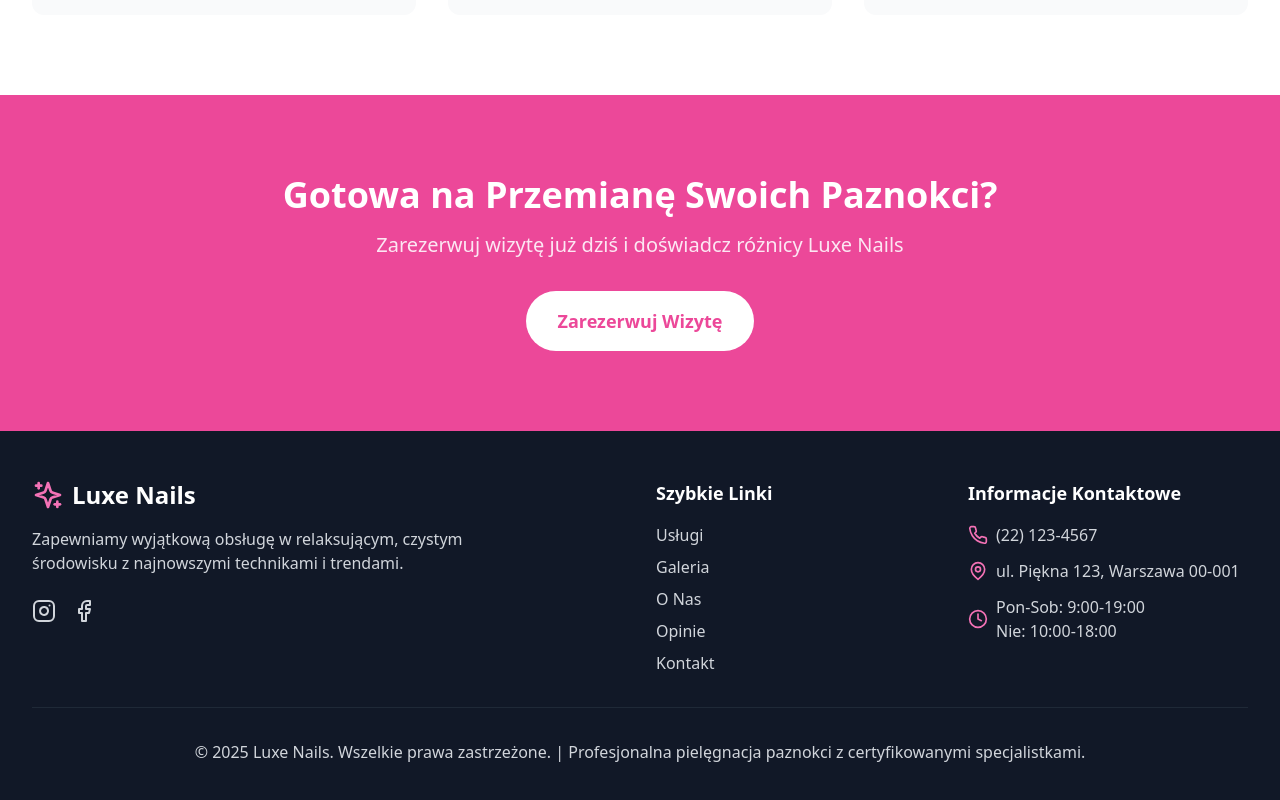
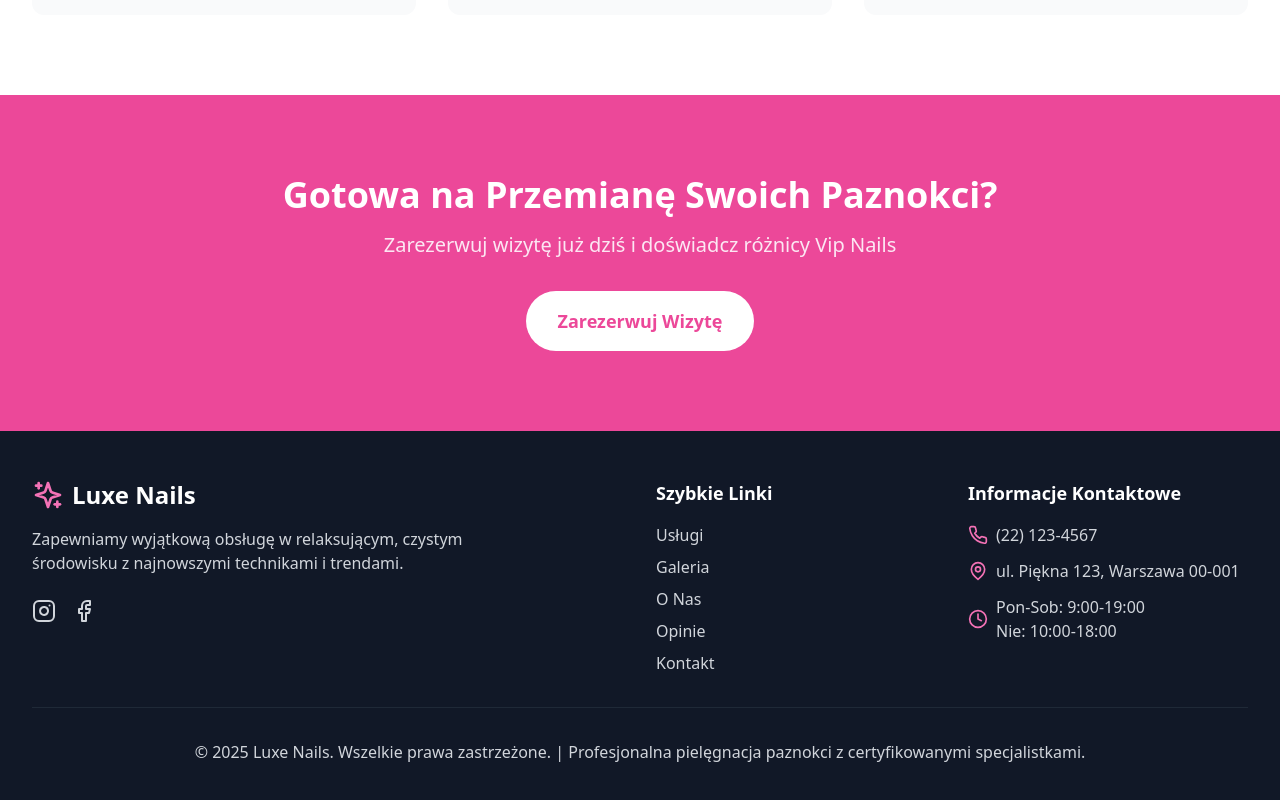
Before and after one commit to Poprostudamian/BeautySalon, a React (Vite) app: page / in a window 1280 px wide. Shown: the part 2401-3201 px from the top of the page. Built offline with nearby package versions, Linux system fonts and the light colour scheme.

Commit message:
Updated Home.tsx

```diff
--- a/src/pages/Home.tsx
+++ b/src/pages/Home.tsx
@@ -201,7 +201,7 @@ const Home = () => {
             Gotowa na Przemianę Swoich Paznokci?
           </h2>
           <p className="text-xl mb-8 text-pink-100">
-            Zarezerwuj wizytę już dziś i doświadcz różnicy Luxe Nails
+            Zarezerwuj wizytę już dziś i doświadcz różnicy Vip Nails
           </p>
           <Link
             to="/booking"
```
